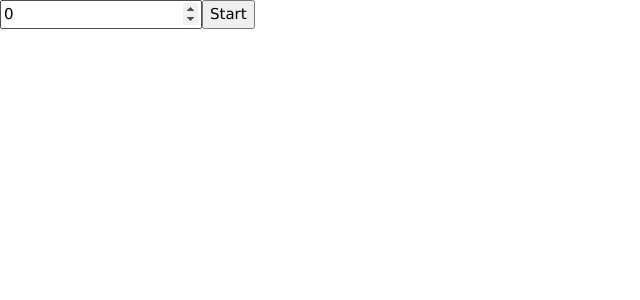
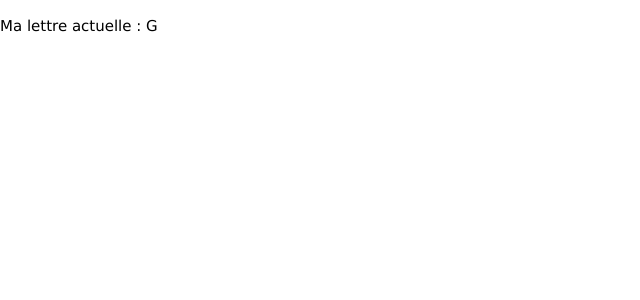
Before and after one commit to aurelie661/ANGULAR, an Angular app in the folder my-first-project/: page / in a window 1280 px wide. Shown: the top 300 px of the page, without its empty margins (0-640 px from the left). Built offline with nearby package versions, Linux system fonts and the light colour scheme.

Commit message:
exo 10 done

```diff
--- a/my-first-project/src/app/app.component.html
+++ b/my-first-project/src/app/app.component.html
@@ -63,4 +63,6 @@
   <input type="number" #age value="12">
 </app-first> -->
 
-<app-minutor></app-minutor>
+<!-- <app-minutor></app-minutor> -->
+
+<app-alphabet></app-alphabet>
--- /dev/null
+++ b/my-first-project/src/app/components/alphabet/alphabet.component.html
@@ -0,0 +1 @@
+<p>Ma lettre actuelle : {{maLettre}}</p>
--- /dev/null
+++ b/my-first-project/src/app/components/alphabet/alphabet.component.ts
@@ -0,0 +1,19 @@
+import { AlphabetService } from './../../services/alphabet.service';
+import { Component, OnInit } from '@angular/core';
+
+@Component({
+  selector: 'app-alphabet',
+  templateUrl: './alphabet.component.html',
+  styleUrls: ['./alphabet.component.css'],
+})
+export class AlphabetComponent implements OnInit {
+  maLettre = 'A';
+
+  constructor(private alphabetService: AlphabetService) {}
+
+  ngOnInit(): void {
+    this.alphabetService.getAlphabet().subscribe((index) =>{
+      this.maLettre = String.fromCharCode(64 +index)
+    })
+  }
+}
--- /dev/null
+++ b/my-first-project/src/app/services/alphabet.service.ts
@@ -0,0 +1,15 @@
+import { Injectable, Pipe } from '@angular/core';
+import { Observable, interval, map } from 'rxjs';
+
+@Injectable({
+  providedIn: 'root',
+})
+export class AlphabetService {
+  getAlphabet(): Observable<number> {
+    return interval(1000).pipe(
+      map((index) => index + 1),
+      map((index) => index > 26 ? 1 : index)
+    );
+  }
+  constructor() {}
+}
```
Also changed, not shown: my-first-project/src/app/app.module.ts (+5 -2 lines), my-first-project/src/app/components/alphabet/alphabet.component.css (added).
